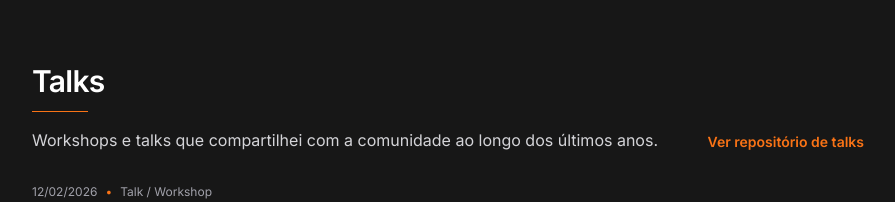
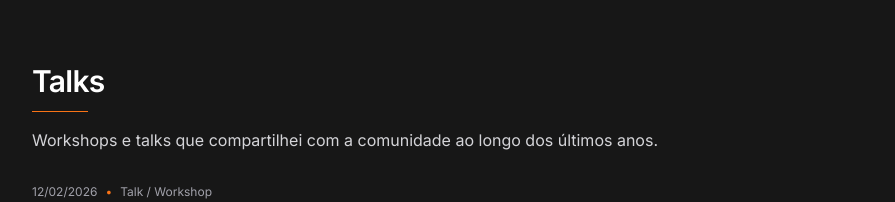
Before and after one commit to douglaschalegre/portifolio, a Next.js app: page /about in a window 1280 px wide. Shown: the part 1265-1467 px from the top of the page, without its empty margins (192-1087 px from the left). Built offline with nearby package versions, Linux system fonts and the light colour scheme.

Commit message:
feat: remove unused repoUrl prop from TalksList component and clean up text formatting

```diff
--- a/src/app/about/page.tsx
+++ b/src/app/about/page.tsx
@@ -79,7 +79,7 @@ export default function AboutPage() {
         </div>
       </section>
 
-      <TalksList talks={talks} repoUrl={talksRepoUrl} />
+      <TalksList talks={talks} />
     </div>
   );
 }
--- a/src/components/site/talks-list.tsx
+++ b/src/components/site/talks-list.tsx
@@ -16,7 +16,10 @@ export default function TalksList({ talks, repoUrl }: TalksListProps) {
   );
 
   return (
-    <section className="pt-8 pb-12 sm:pt-10 sm:pb-16" aria-labelledby="talks-title">
+    <section
+      className="pb-12 pt-8 sm:pb-16 sm:pt-10"
+      aria-labelledby="talks-title"
+    >
       <div className="site-container">
         <div className="flex flex-wrap items-end justify-between gap-4">
           <div>
@@ -28,20 +31,10 @@ export default function TalksList({ talks, repoUrl }: TalksListProps) {
             </h2>
             <div className="mt-3 h-px w-14 bg-orange-500" />
             <p className="mt-4 max-w-2xl text-sm leading-7 text-zinc-300 sm:text-base">
-              Workshops e talks que compartilhei com a comunidade ao longo dos últimos anos.
+              Workshops e talks que compartilhei com a comunidade ao longo dos
+              últimos anos.
             </p>
           </div>
-
-          {repoUrl ? (
-            <a
-              href={repoUrl}
-              target="_blank"
-              rel="noopener noreferrer"
-              className="text-sm font-semibold text-orange-500 transition hover:text-orange-400"
-            >
-              Ver repositório de talks
-            </a>
-          ) : null}
         </div>
 
         <ul className="mt-8 space-y-6" role="list">
```
